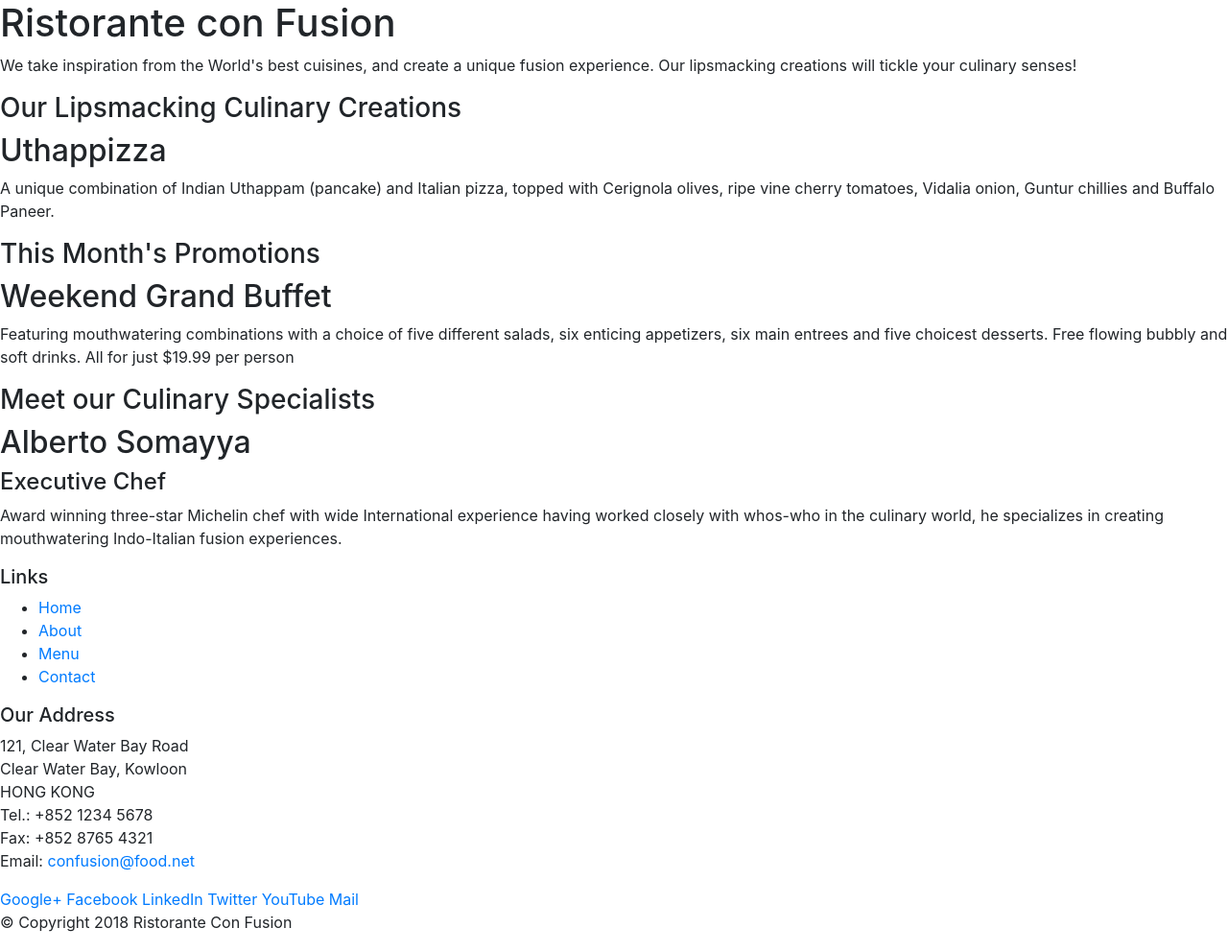
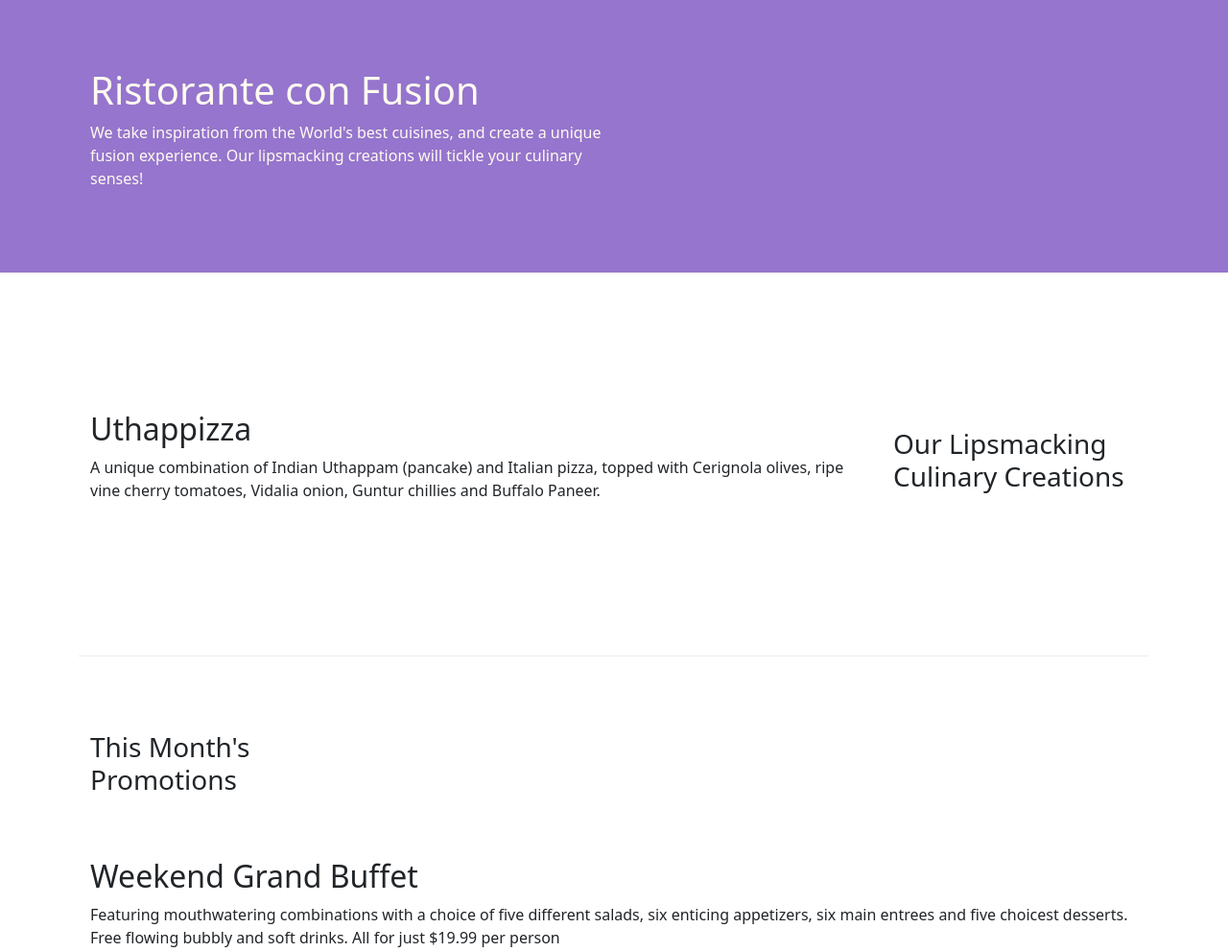
Before and after one commit to jahman07104/coursera_frontend, a website: page Bootstrap4/conFusion/index.html in a window 1280 px wide. Shown: the top 992 px of the page at 96% size. Drawn offline with nearby package versions, Linux system fonts and the light colour scheme.

Commit message:
bootstrap grid part 2

```diff
--- /dev/null
+++ b/Bootstrap4/conFusion/css/styles.css
@@ -0,0 +1,31 @@
+.row-header {
+    margin: 0px auto;
+}
+
+.row-content {
+    margin: 0px auto;
+    padding: 50px 0px 50px 0px;
+    border-bottom: 1px ridge;
+    min-height: 400px;
+}
+
+
+.footer {
+    background-color: #D1C4E9;
+    padding: 20px 0px 20px 0px
+}
+
+.jumbotron {
+    padding: 70px 30px 70px 30px;
+    margin: 0px auto;
+    background: #9575cd ;
+    color: floralwhite;
+
+}
+
+.address {
+    font-size:  80%;
+    margin: 0px;
+    color: 0f0f0f;
+
+}
--- a/Bootstrap4/conFusion/index.html
+++ b/Bootstrap4/conFusion/index.html
@@ -9,51 +9,52 @@
 
      <!-- Bootstrap CSS -->
      <link rel="stylesheet" href="node_modules/bootstrap/dist/css/bootstrap.min.css">
-    <title>Ristorante Con Fusion</title>
+    <link rel="stylesheet" href="css/styles.css">
+     <title>Ristorante Con Fusion</title>
 </head>
 
 <body>
 
-    <header>
-        <div>
-            <div>
-                <div>
+    <header class="jumbotron">
+        <div class="container">
+            <div class="row row-header">
+                <div class=" col-12 col-sm-6">
                     <h1>Ristorante con Fusion</h1>
                     <p>We take inspiration from the World's best cuisines, and create a unique fusion experience. Our lipsmacking creations will tickle your culinary senses!</p>
                 </div>
-                <div>
+                <div class="col-12 col-sm">
                 </div>
             </div>
         </div>
     </header>
 
-    <div>
-        <div>
-            <div>
+    <div class="container">
+        <div class="row row-content align-items-center">
+            <div class="col-12 col-sm-4 order-sm-last col-md-3">
                 <h3>Our Lipsmacking Culinary Creations</h3>
             </div>
-            <div>
+            <div class="col col-sm order-sm-first col-md">
                 <h2>Uthappizza</h2>
                 <p>A unique combination of Indian Uthappam (pancake) and Italian pizza, topped with Cerignola olives, ripe vine cherry tomatoes, Vidalia onion, Guntur chillies and Buffalo Paneer.</p>
             </div>
         </div>
 
 
-        <div>
-            <div>
+        <div class="row row-content align-items-center">
+            <div class="col-12 col-sm-4 col-md-3">
                 <h3>This Month's Promotions</h3>
-            </div>
+            </div class="col col-sm col-md">
             <div>
                 <h2>Weekend Grand Buffet</h2>
                 <p>Featuring mouthwatering combinations with a choice of five different salads, six enticing appetizers, six main entrees and five choicest desserts. Free flowing bubbly and soft drinks. All for just $19.99 per person </p>
             </div>
         </div>
 
-        <div>
-            <div>
+        <div class="row row -content align-items-center">
+            <div class=" col-12 col-sm-4 order-sm-last col-md-3">
                 <h3>Meet our Culinary Specialists</h3>
             </div>
-            <div>
+            <div class="col col-sm order-sm-first col-md">
                 <h2>Alberto Somayya</h2>
                 <h4>Executive Chef</h4>
                 <p>Award winning three-star Michelin chef with wide International experience having worked closely with whos-who in the culinary world, he specializes in creating mouthwatering Indo-Italian fusion experiences. </p>
@@ -61,19 +62,19 @@
         </div>
     </div>
 
-    <footer>
-        <div>
-            <div>
-                <div>
+    <footer class="footer">
+        <div class="container">
+            <div class="row">
+                <div class="col-4 offset-1 col-sm-2">
                     <h5>Links</h5>
-                    <ul>
+                    <ul class="list-unstyled">
                         <li><a href="#">Home</a></li>
                         <li><a href="#">About</a></li>
                         <li><a href="#">Menu</a></li>
                         <li><a href="#">Contact</a></li>
                     </ul>
                 </div>
-                <div>
+                <div  class="col-7 col-sm-5">
                     <h5>Our Address</h5>
                     <address>
 		              121, Clear Water Bay Road<br>
@@ -84,8 +85,8 @@
 		              Email: <a href="mailto:confusion@food.net">confusion@food.net</a>
 		           </address>
                 </div>
-                <div>
-                    <div>
+                <div class="col-12 col-sm-4 align-self-center">
+                    <div class="text-center">
                         <a href="http://google.com/+">Google+</a>
                         <a href="http://www.facebook.com/profile.php?id=">Facebook</a>
                         <a href="http://www.linkedin.com/in/">LinkedIn</a>
@@ -94,9 +95,9 @@
                         <a href="mailto:">Mail</a>
                     </div>
                 </div>
-           </div>
-           <div>
-                <div>
+           </div >
+           <div class="row justify-content-center">
+                <div class="col-auto">
                     <p>© Copyright 2018 Ristorante Con Fusion</p>
                 </div>
            </div>
--- a/Bootstrap4/conFusion/package.json
+++ b/Bootstrap4/conFusion/package.json
@@ -10,7 +10,10 @@
   },
   "author": "",
   "license": "ISC",
-    "devDependencies": {
+  "devDependencies": {
     "lite-server": "^2.3.0"
+  },
+  "dependencies": {
+    "bootstrap": "^5.2.3"
   }
 }
```
Also changed, not shown: 1 other file.
